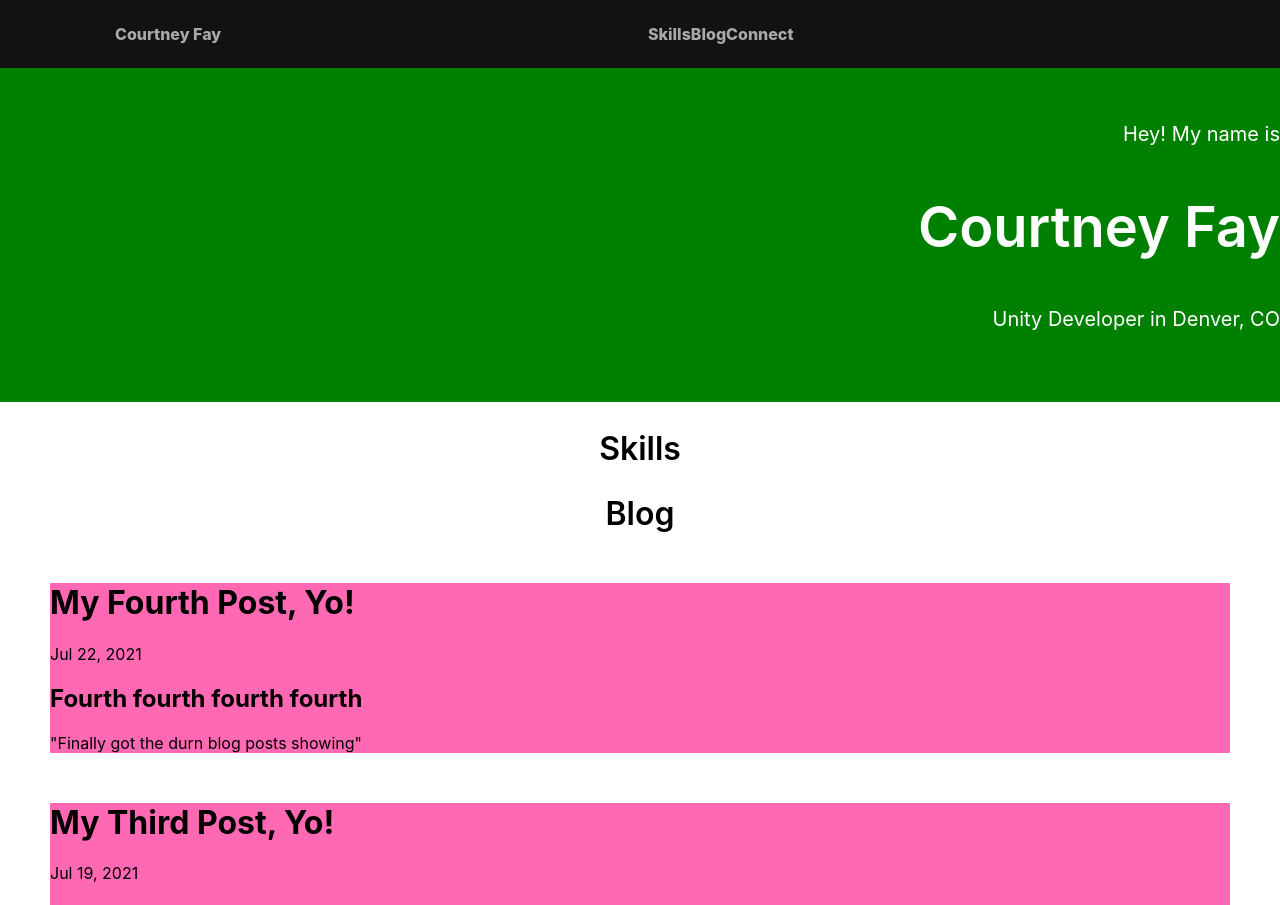
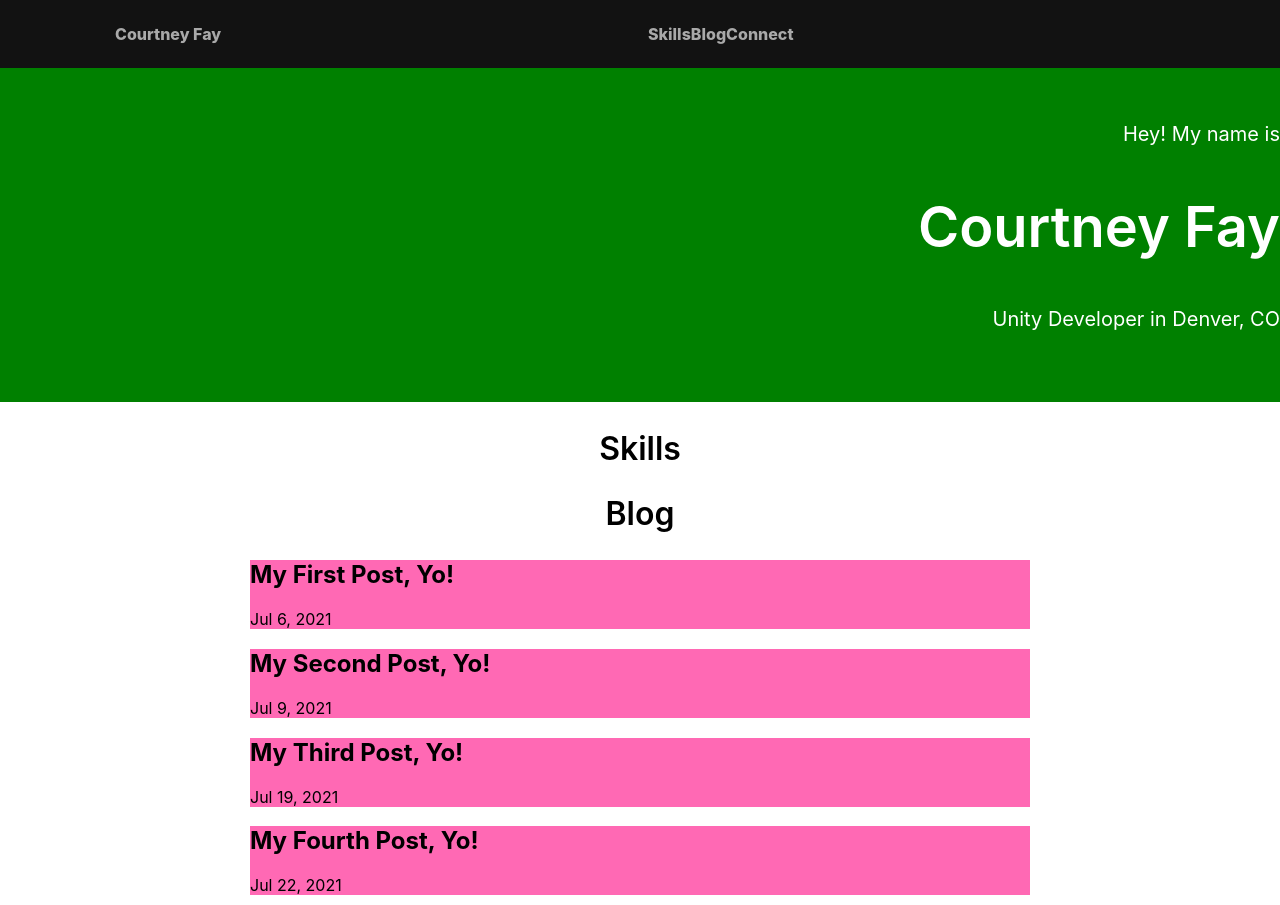
Before and after one commit to courtneyfay/personal-website-2021, a React (Create React App) app: page / in a window 1280 px wide. Shown: the top 905 px of the page. Built offline with nearby package versions, Linux system fonts and the light colour scheme.

Commit message:
Changing all blog files from md to js

```diff
--- a/src/App.js
+++ b/src/App.js
@@ -7,7 +7,7 @@ import HeroImage from './components/HeroImage';
 function App() {
   // using webpack file system to grab markdown files for blog posts
   const importAll = (r) => r.keys().map(r);
-  const markdownFiles = importAll(require.context('./posts', false, /\.md$/))
+  const markdownFiles = importAll(require.context('./posts', false, /\.js$/))
     .sort()
     .reverse();
 
--- a/src/components/Blog.tsx
+++ b/src/components/Blog.tsx
@@ -1,56 +1,35 @@
-import React, { useEffect, useState } from 'react';
 import SectionHeader from './SectionHeader';
-import ReactMarkdown from 'react-markdown';
+// import ReactMarkdown from 'react-markdown';
 import styled from 'styled-components';
+import markdownFiles from '../posts/index';
 
 const PostWrapper = styled.div`
     background-color: hotpink;
-    margin: 50px;
+    margin: 0px 250px;
 `;
 
-interface MarkdownFileType {
-    default: string
-}
-
-interface PostDataType {
-    id: number
-    text: string
-}
-
-interface Props {
-    markdownFiles: MarkdownFileType[]
-}
-
-const Blog = ({markdownFiles}: Props) => {
-    const [posts, setPosts] = useState<PostDataType[]>();
-    const [isLoading, setIsLoading] = useState(false);
-
-    useEffect(() => {
-        const getPosts = async () => {
-            setIsLoading(true);
-            const postData = await Promise.all(markdownFiles.map(async (file, index) => {
-                const text = await fetch(file.default).then(res => res.text());
-                return {
-                    id: index + 1,
-                    text,
-                };
-            }));
-            setPosts(postData);
-            setIsLoading(false);
-        }
-        if (!posts && markdownFiles.length > 0) getPosts();
-    }, [posts, markdownFiles]);
+const Blog = () => {
+    const posts = markdownFiles.map((file, index) => {
+        const { title, date, markdown } = file;
+        return {
+            id: index + 1,
+            title,
+            date,
+            markdown,
+        };
+    });
 
     return (
         <>
             <SectionHeader
                 text='blog'
             />
-            {isLoading && <span>...</span>}
             {posts && posts.map(post => {
                 return (
                     <PostWrapper key={post.id}>
-                        <ReactMarkdown children={post.text} />
+                        <h2>{post.title}</h2>
+                        <span>{post.date}</span>
+                        {/* <ReactMarkdown children={post.markdown} /> */}
                     </PostWrapper>
                 )
             })}
--- /dev/null
+++ b/src/posts/SamplePost.js
@@ -0,0 +1,29 @@
+const title = 'My First Post, Yo!'
+const date = 'Jul 6, 2021'
+const markdown =
+`A paragraph with _emphasis_ and **strong importance**.
+
+> A block quote with ~strikethrough~ and a URL: https://reactjs.org.
+
+- Lists
+- [ ] todo
+- [x] done
+
+A table:
+
+| a   | b   |
+| --- | --- |
+
+## Basics of Markdown
+
+Markdown is the most popular markup language that can be used to format documents. It can be used to create _websites_,_ebooks_,_email_,_chats in discussions forums_.
+
+`
+
+const file = {
+    date,
+    title,
+    markdown,
+}
+
+export default file;
--- a/src/posts/SamplePost.md
+++ /dev/null
@@ -1,7 +0,0 @@
-# My First Post, Yo!
-
-Jul 6, 2021
-
-## Basics of Markdown
-
-Markdown is the most popular markup language that can be used to format documents. It can be used to create _websites_,_ebooks_,_email_,_chats in discussions forums_.
--- /dev/null
+++ b/src/posts/SamplePost2.js
@@ -0,0 +1,15 @@
+const title = 'My Second Post, Yo!'
+const date = 'Jul 9, 2021'
+const markdown = `## Heyyyyyaa
+
+"It's a beautiful thing"
+
+`
+
+const file = {
+    date,
+    title,
+    markdown,
+}
+
+export default file;
--- a/src/posts/SamplePost2.md
+++ /dev/null
@@ -1,7 +0,0 @@
-# My Second Post, Yo!
-
-Jul 6, 2021
-
-## Heyyyyyaa
-
-"It's a beautiful thing"
--- /dev/null
+++ b/src/posts/SamplePost3.js
@@ -0,0 +1,15 @@
+const title = 'My Third Post, Yo!'
+const date = 'Jul 19, 2021'
+const markdown = `## Third third third third
+
+"Just remember, you are going to die"
+
+`
+
+const file = {
+    date,
+    title,
+    markdown,
+}
+
+export default file;
--- a/src/posts/SamplePost3.md
+++ /dev/null
@@ -1,7 +0,0 @@
-# My Third Post, Yo!
-
-Jul 19, 2021
-
-## Third third thid third
-
-"Just remember, you are going to die"
--- /dev/null
+++ b/src/posts/SamplePost4.js
@@ -0,0 +1,15 @@
+const title = 'My Fourth Post, Yo!'
+const date = 'Jul 22, 2021'
+const markdown = `## Fourth fourth fourth fourth
+
+"Finally got the durn blog posts showing"
+
+`
+
+const file = {
+    date,
+    title,
+    markdown,
+}
+
+export default file;
--- a/src/posts/SamplePost4.md
+++ /dev/null
@@ -1,7 +0,0 @@
-# My Fourth Post, Yo!
-
-Jul 22, 2021
-
-## Fourth fourth fourth fourth
-
-"Finally got the durn blog posts showing"
--- /dev/null
+++ b/src/posts/index.js
@@ -0,0 +1,13 @@
+import file1 from './SamplePost';
+import file2 from './SamplePost2';
+import file3 from './SamplePost3';
+import file4 from './SamplePost4';
+
+const markdownFiles = [
+    file1,
+    file2,
+    file3,
+    file4,
+];
+
+export default markdownFiles;
```
